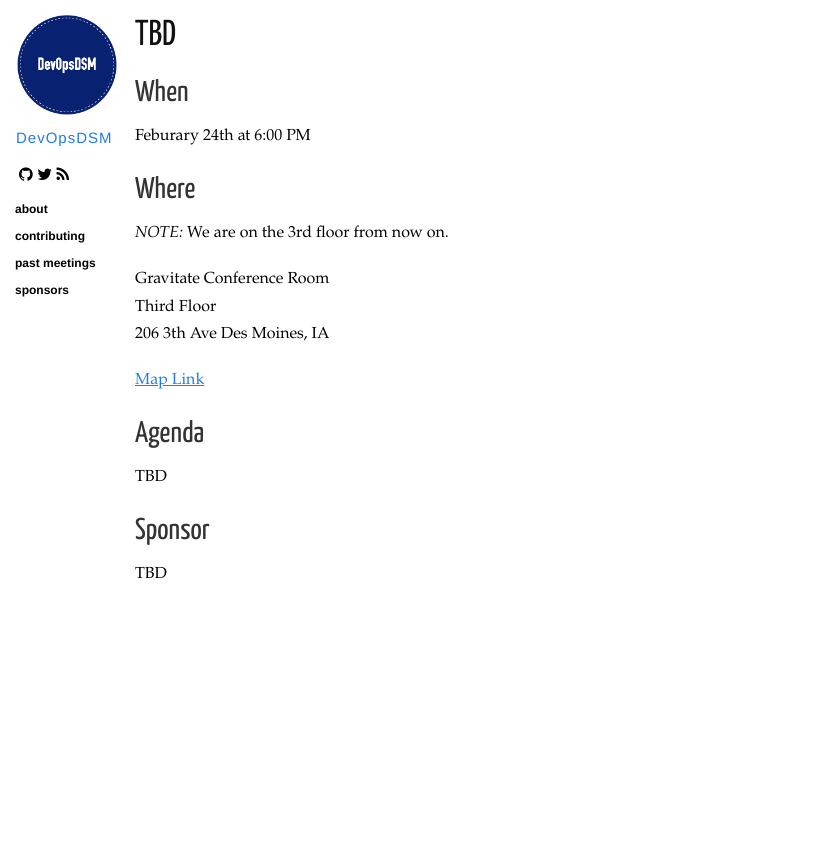
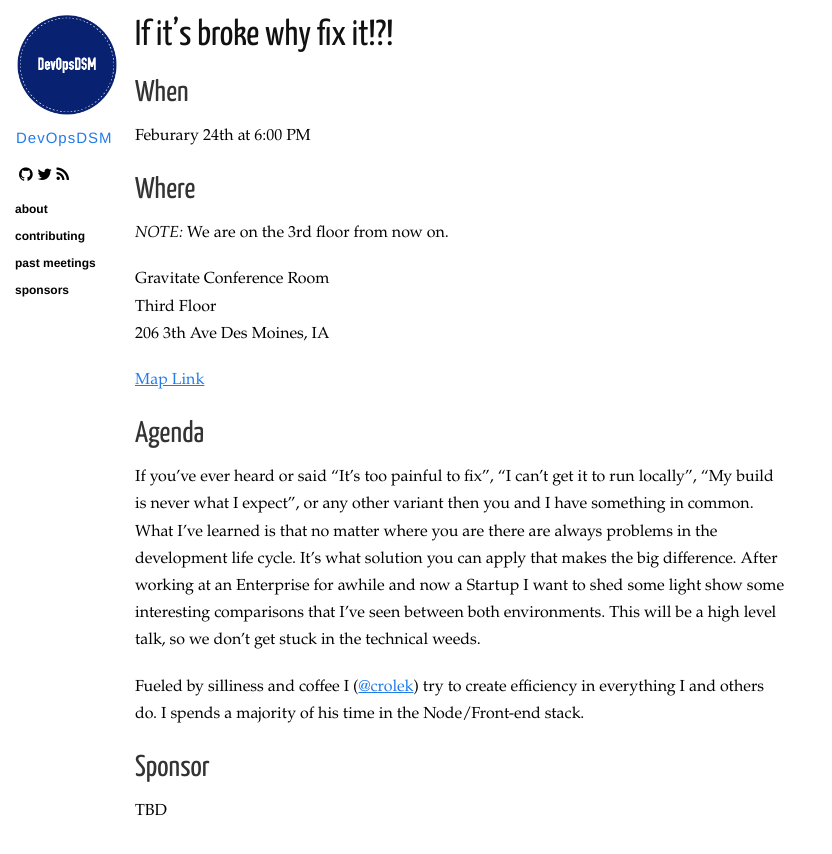
Before and after one commit to DevOpsDSM/devopsdsm, a Jekyll site: the page built from _posts/2016-02-24-tbd.md, in a window 1280 px wide. Shown: the top 854 px of the page, without its empty margins (0-832 px from the left). Built offline with Jekyll 4.4.1, drawn with Linux system fonts in a browser that asks for light colours; nearby versions of some CDN libraries; Markdown is read by kramdown in place of the engine named in the settings.

Commit message:
adding stuff for feb

```diff
--- a/_config.yml
+++ b/_config.yml
@@ -1,3 +1,4 @@
+future: true
 markdown: rdiscount
 permalink: /posts/:title
 rdiscount:
--- a/_posts/2016-02-24-tbd.md
+++ b/_posts/2016-02-24-tbd.md
@@ -1,6 +1,6 @@
 ---
 layout: post
-title: TBD
+title: If it’s broke why fix it!?!
 category: posts
 ---
 
@@ -19,8 +19,10 @@ Third Floor<br />
 [Map Link](https://www.google.com/maps/place/206+6th+Ave,+Des+Moines,+IA+50309)
 
 ## Agenda
+If you’ve ever heard or said “It’s too painful to fix”, “I can’t get it to run locally”, “My build is never what I expect”, or any other variant then you and I have something in common. What I’ve learned is that no matter where you are there are always problems in the development life cycle. It’s what solution you can apply that makes the big difference. After working at an Enterprise for awhile and now a Startup I want to shed some light show some interesting comparisons that I’ve seen between both environments. This will be a high level talk, so we don’t get stuck in the technical weeds.
 
-TBD
+
+Fueled by silliness and coffee I ([@crolek](https://twitter.com/crolek)) try to create efficiency in everything I and others do. I spends a majority of his time in the Node/Front-end stack.
 
 ## Sponsor
 
```
